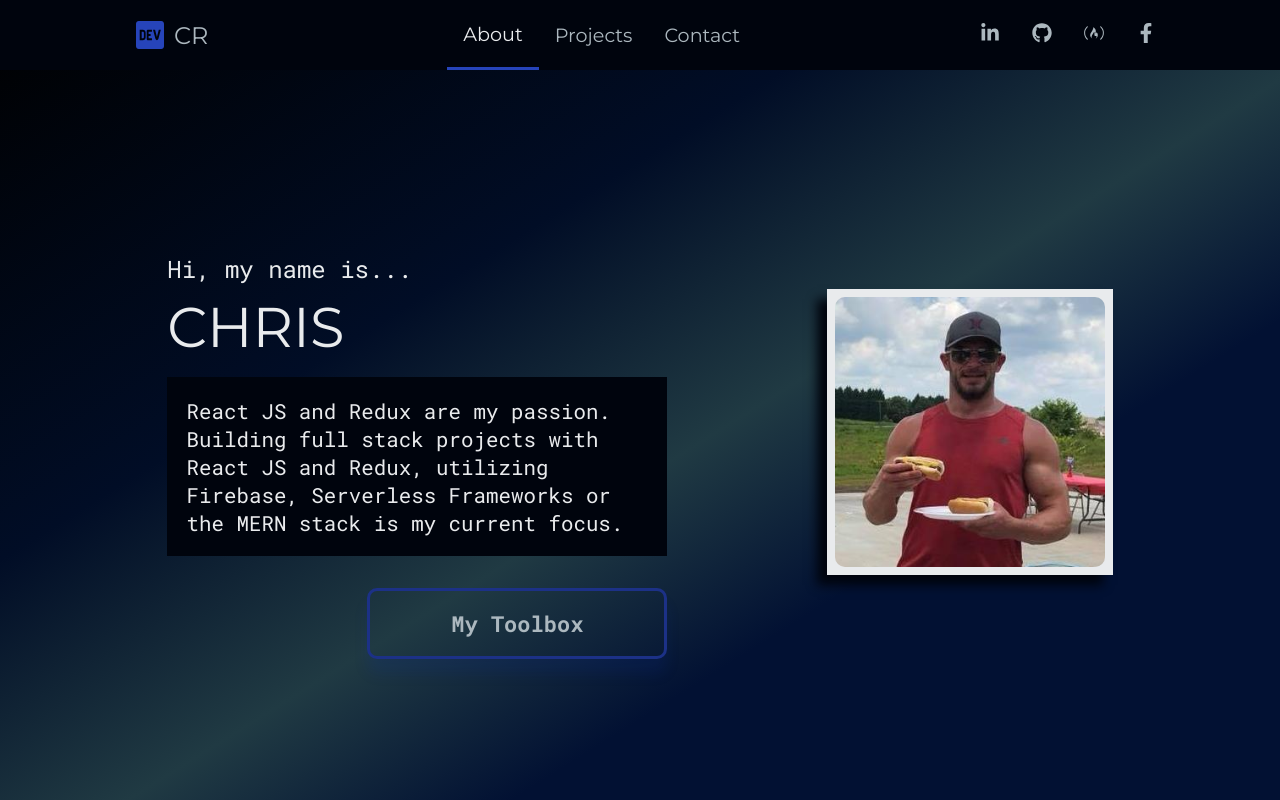
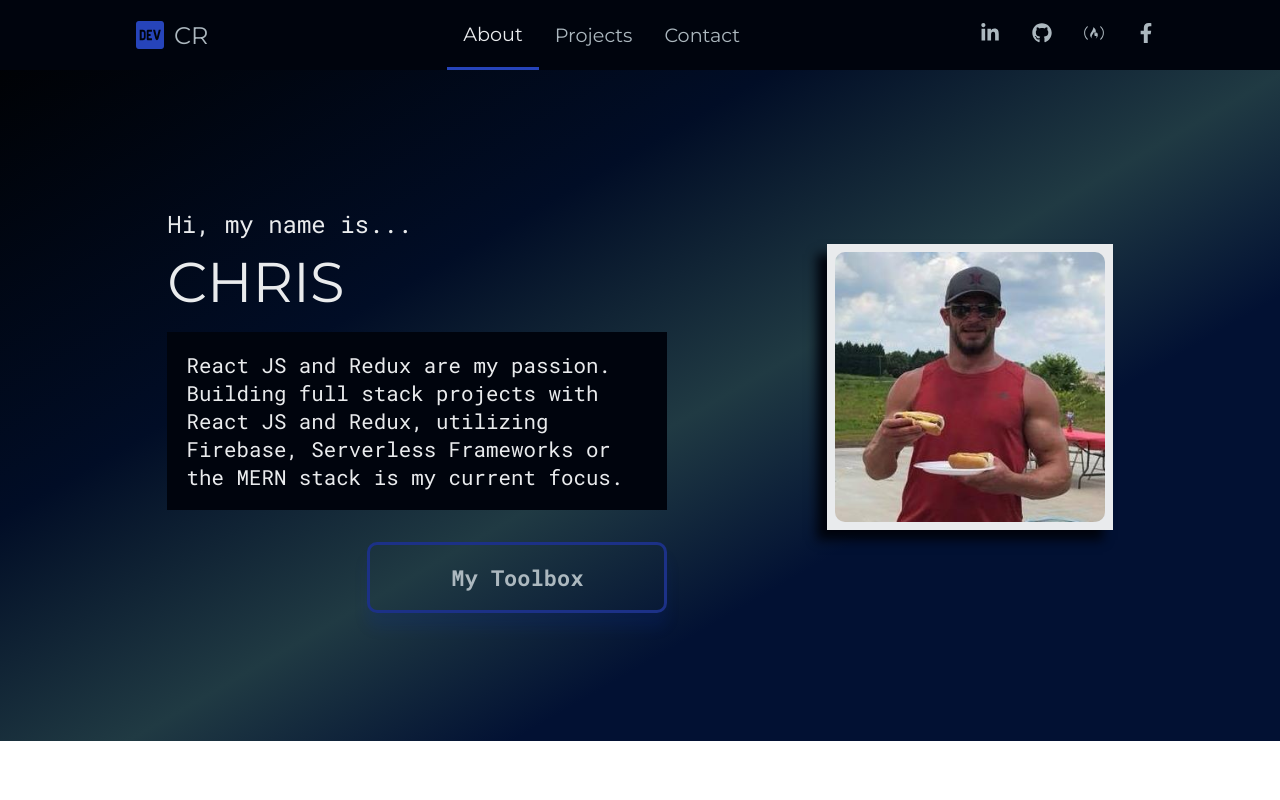
Before and after one commit to crisner1978/risner-portfolio-app, a React (Create React App) app: page /about in a window 1280 px wide. Built offline with nearby package versions, Linux system fonts and the light colour scheme.

Commit message:
commit on master

```diff
--- a/src/App.js
+++ b/src/App.js
@@ -34,12 +34,14 @@ function App() {
         exitBeforeEnter
         onExitComplete={() => setShowModal(false)}>
         <Switch location={location} key={location.pathname}>
+          <div className="app">
             <Route path="/" exact component={Home} />
             <Route path="/about">
               <About handleShowModal={handleShowModal} />
             </Route>
             <Route path="/projects" component={Projects} />
             <Route path="/contact" component={Contact} />
+          </div>
         </Switch>
       </AnimatePresence>
     </div>
--- a/src/components/hero/HeroElements.js
+++ b/src/components/hero/HeroElements.js
@@ -10,6 +10,7 @@ export const Section = styled.section`
   display: flex;
   background-repeat: no-repeat;
   background-size: cover;
+  object-fit: contain;
   z-index: 1;
 
   @media only screen and (max-width: 768px) {
--- a/src/pages/about/AboutElements.js
+++ b/src/pages/about/AboutElements.js
@@ -5,7 +5,7 @@ export const AboutWrapper = styled.div`
   /* position: relative; */
   padding: 8rem 0 4rem 0;
   margin: 0;
-  height: 100vh;
+  height: 100%;
   width: 100%;
   background: -webkit-linear-gradient(
     to bottom right,
@@ -31,7 +31,7 @@ export const AboutWrapper = styled.div`
     align-items: center;
     justify-content: space-evenly;
     width: 95%;
-    height: 100%;
+    min-height: 100%;
     text-align: left;
     gap: 2rem;
     padding-bottom: 4rem;
```
Lines whose indentation alone changed are shown as unchanged.
